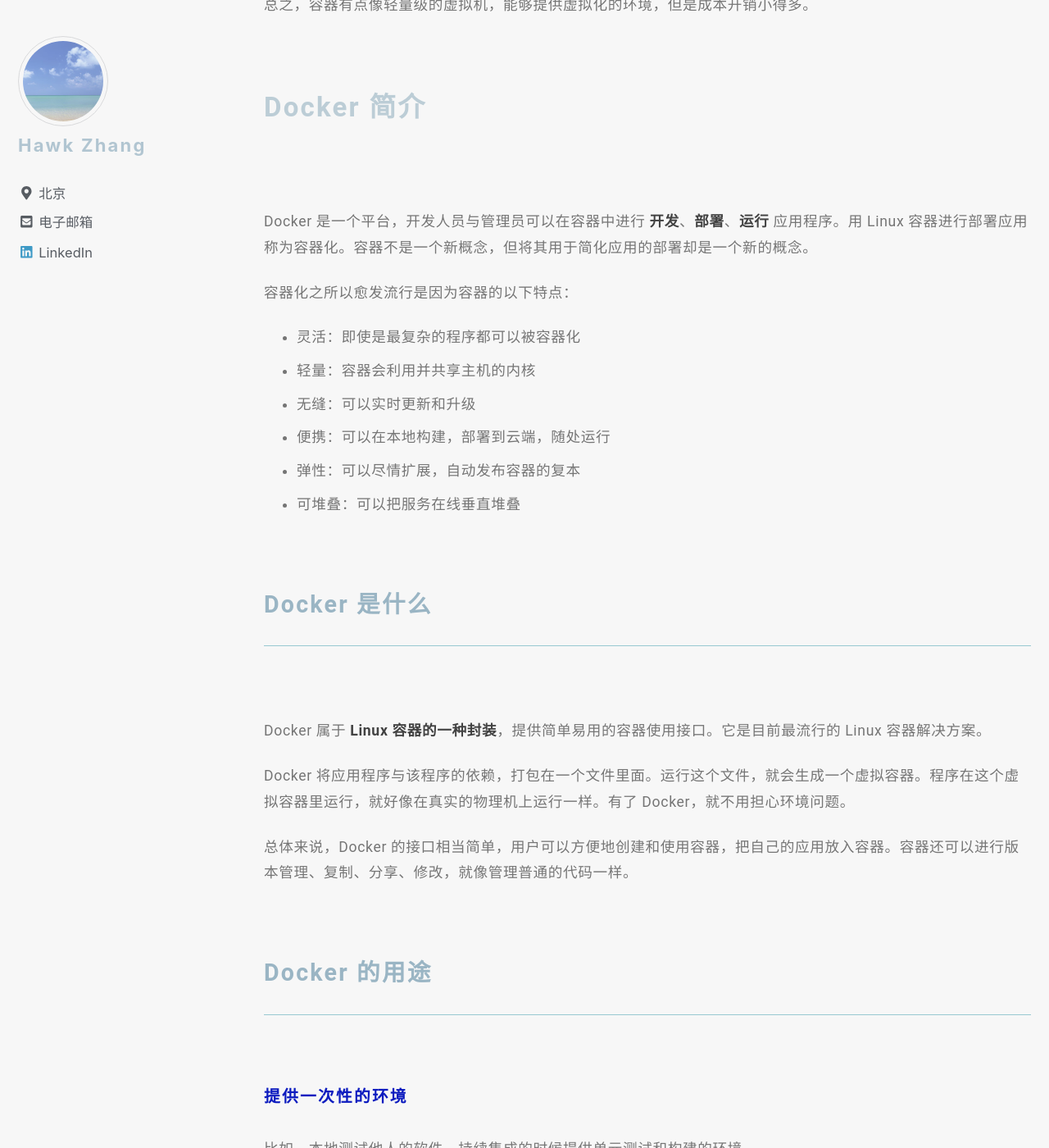
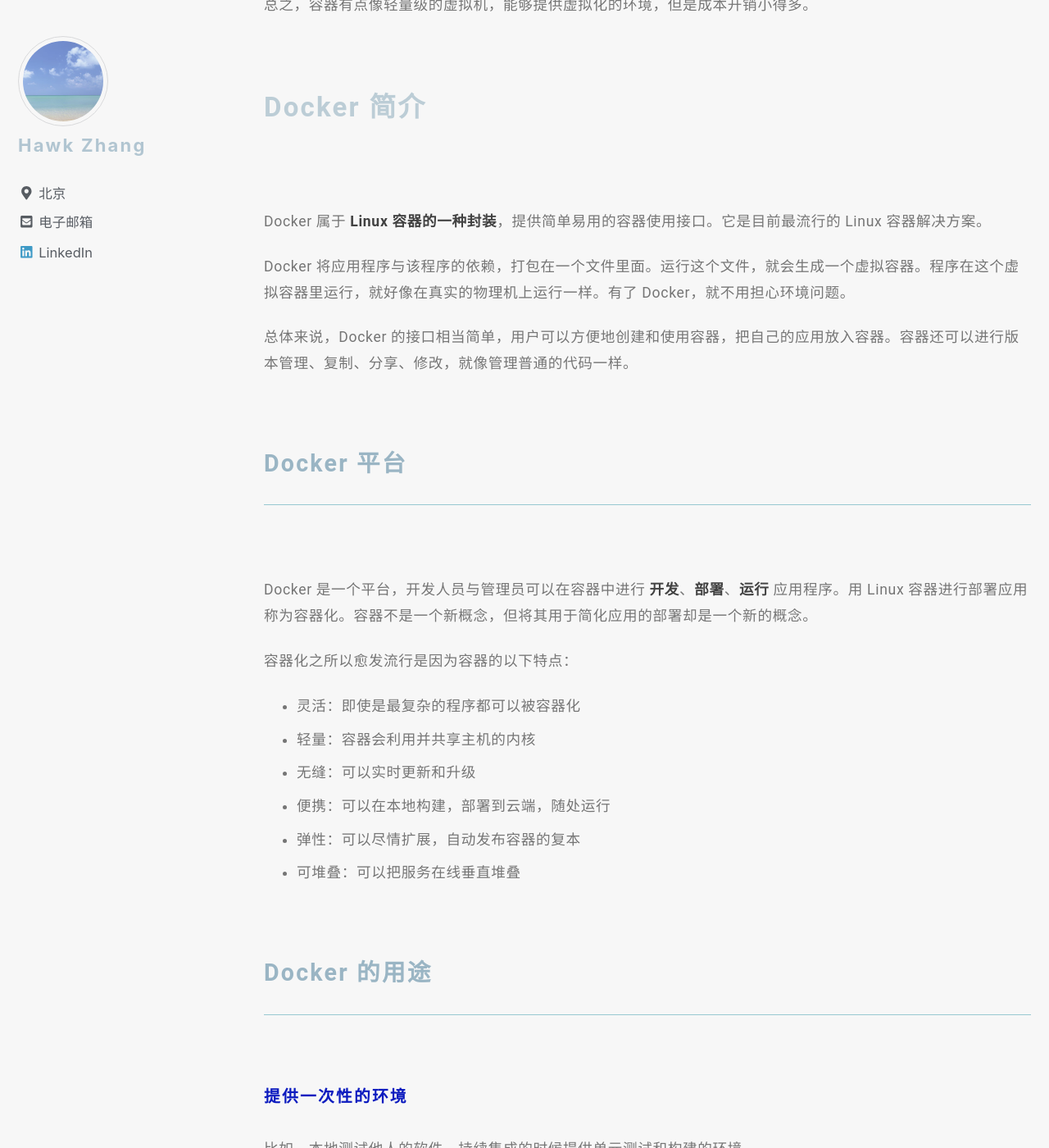
Before and after one commit to narru888/linotes_note, a Jekyll site: the page built from _posts/docker/2018-02-01-docker.basic.md, in a window 1280 px wide and 1400 px high, scrolled down 4587 px. Shown: the whole window at 82% size. Built offline with Jekyll 4.4.1, drawn with Linux system fonts in a browser that asks for light colours; nearby versions of some CDN libraries; a script that is not in the unit is left out; some of the changed lines change nothing that is shown.

Commit message:
update on 2018-10-02 09:50:02 CST

```diff
--- a/_posts/docker/2018-02-01-docker.basic.md
+++ b/_posts/docker/2018-02-01-docker.basic.md
@@ -116,6 +116,20 @@
 
 ## Docker 简介
 
+Docker 属于 **Linux 容器的一种封装**，提供简单易用的容器使用接口。它是目前最流行的 Linux 容器解决方案。
+
+Docker 将应用程序与该程序的依赖，打包在一个文件里面。运行这个文件，就会生成一个虚拟容器。程序在这个虚拟容器里运行，就好像在真实的物理机上运行一样。有了 Docker，就不用担心环境问题。
+
+总体来说，Docker 的接口相当简单，用户可以方便地创建和使用容器，把自己的应用放入容器。容器还可以进行版本管理、复制、分享、修改，就像管理普通的代码一样。
+
+
+
+
+
+
+
+### Docker 平台
+
 Docker 是一个平台，开发人员与管理员可以在容器中进行 **开发**、**部署**、**运行** 应用程序。用 Linux 容器进行部署应用称为容器化。容器不是一个新概念，但将其用于简化应用的部署却是一个新的概念。
 
 容器化之所以愈发流行是因为容器的以下特点：
@@ -128,19 +142,6 @@
 * 可堆叠：可以把服务在线垂直堆叠
 
 
-
-
-
-
-
-
-### Docker 是什么
-
-Docker 属于 **Linux 容器的一种封装**，提供简单易用的容器使用接口。它是目前最流行的 Linux 容器解决方案。
-
-Docker 将应用程序与该程序的依赖，打包在一个文件里面。运行这个文件，就会生成一个虚拟容器。程序在这个虚拟容器里运行，就好像在真实的物理机上运行一样。有了 Docker，就不用担心环境问题。
-
-总体来说，Docker 的接口相当简单，用户可以方便地创建和使用容器，把自己的应用放入容器。容器还可以进行版本管理、复制、分享、修改，就像管理普通的代码一样。
 
 
 
```
